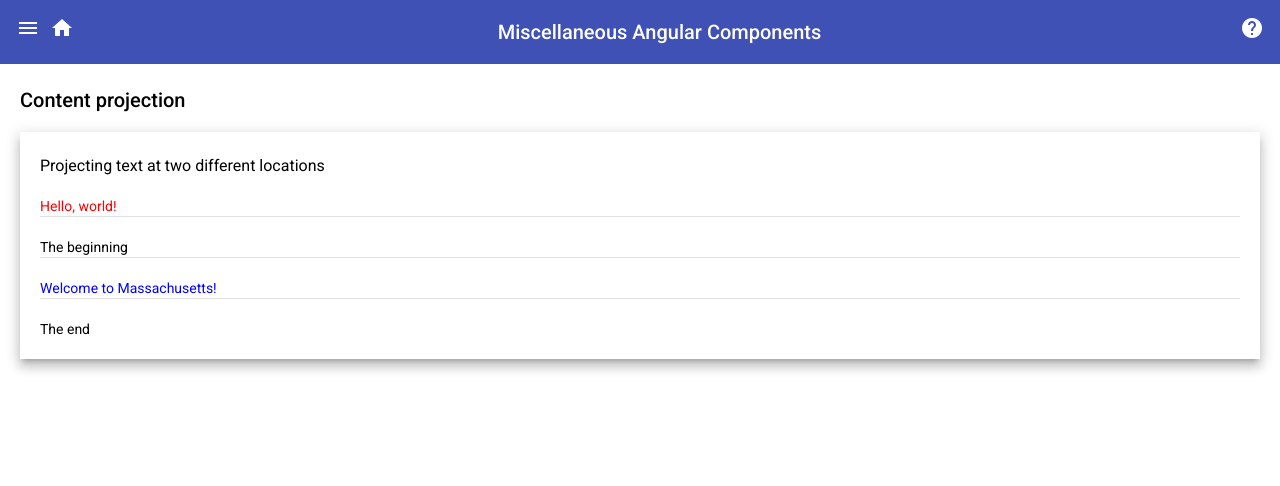
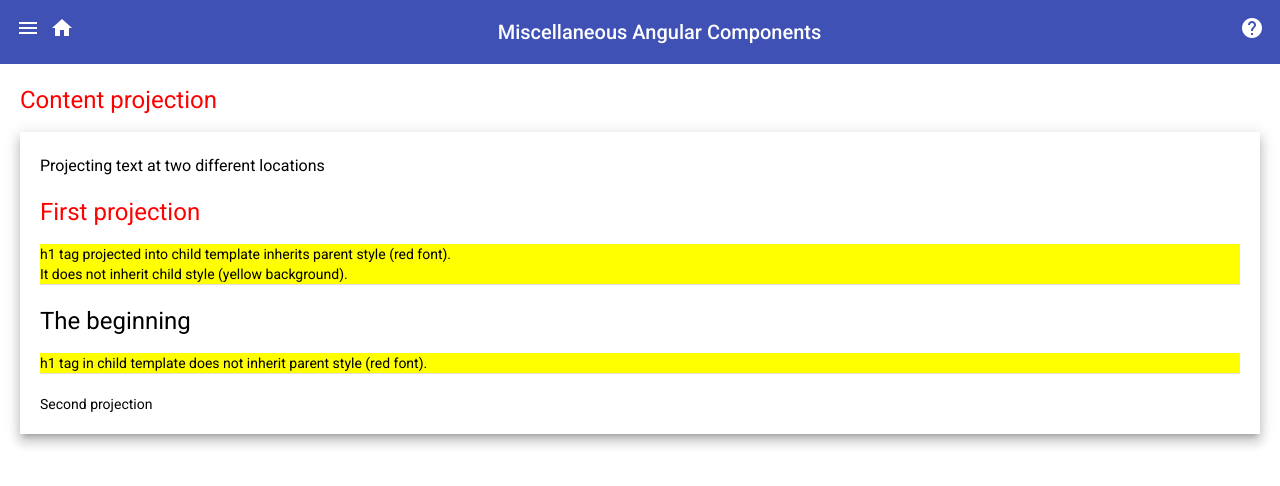
Before and after one commit to turingcs2005/angular_miscellaneous, an Angular app: page /content-projection in a window 1280 px wide. Shown: the top 486 px of the page. Built offline with nearby package versions, Linux system fonts and the light colour scheme.

Commit message:
minor changes

```diff
--- a/src/app/app-routing.module.ts
+++ b/src/app/app-routing.module.ts
@@ -11,7 +11,7 @@ const routes: Routes = [
   { path: 'cross-control-validation', loadChildren: () => import('./modules/cross-control-validation/cross-control-validation.module').then(m => m.CrossControlValidationModule) },
   { path: 'control-value-accessor', loadChildren: () => import('./modules/control-value-accessor/control-value-accessor.module').then(m => m.ControlValueAccessorModule) },
   { path: 'content-projection', loadChildren: () => import('./modules/content-projection/content-projection.module').then(m => m.ContentProjectionModule) },
-  { path: 'font-awesome', loadChildren: () => import('./modules/font-awesome/font-awesome.module').then(m => m.FontAwesomeModule) }
+  { path: 'font-awesome', loadChildren: () => import('./modules/font-awesome/font-awesome.module').then(m => m.FontAwesomeModule) },
 ];
 
 @NgModule({
--- a/src/app/modules/content-projection/child/child.component.html
+++ b/src/app/modules/content-projection/child/child.component.html
@@ -1,11 +1,11 @@
 <p class="mat-h3">Projecting text at two different locations</p>
 <ng-content select=".content1"></ng-content>
+<div>h1 tag projected into child template inherits parent style (red font).<br>
+    It does not inherit child style (yellow background).</div>
 <mat-divider></mat-divider><br>
 
-<div>The beginning</div>
+<h1>The beginning</h1>
+<div>h1 tag in child template does not inherit parent style (red font).</div>
 <mat-divider></mat-divider><br>
 
 <ng-content select=".content2"></ng-content>
-
-<mat-divider></mat-divider><br>
-<div>The end</div>
--- a/src/app/modules/content-projection/child/child.component.scss
+++ b/src/app/modules/content-projection/child/child.component.scss
@@ -0,0 +1,3 @@
+div {
+    background-color: yellow;
+}
--- a/src/app/modules/content-projection/content-projection.component.html
+++ b/src/app/modules/content-projection/content-projection.component.html
@@ -1,9 +1,9 @@
-<div class="mat-h2">Content projection</div>
+<h1>Content projection</h1>
 
 <div class="mat-elevation-z8 padded">
     <app-child>
-        <div class="content1">Hello, world!</div>
-        <div class="content2">Welcome to Massachusetts!</div>
+        <h1 class="content1">First projection</h1>
+        <div class="content2">Second projection</div>
     </app-child>
 </div>
 
--- a/src/app/modules/content-projection/content-projection.component.scss
+++ b/src/app/modules/content-projection/content-projection.component.scss
@@ -1,7 +1,3 @@
-.content1 {
+h1 {
     color: red;
 }
-
-.content2 {
-    color: blue;
-}
--- a/src/app/modules/font-awesome/font-awesome.component.html
+++ b/src/app/modules/font-awesome/font-awesome.component.html
@@ -2,7 +2,7 @@
 
 <form [formGroup]="myForm" (ngSubmit)="onSubmit()">
     <mat-form-field appearance="outline">
-        <button matPrefix mat-icon-button aria-label="Clear" disabled=true><mat-icon>person</mat-icon></button>
+        <button matPrefix mat-icon-button disabled=true><mat-icon>person</mat-icon></button>
         <mat-label>Name</mat-label>
         <input matInput formControlName="name">
     </mat-form-field>&nbsp; &nbsp;
@@ -10,8 +10,7 @@
     <mat-form-field appearance="outline">
         <mat-label>Email</mat-label>
         <input matInput formControlName="email" type="email">
-        <button matSuffix mat-icon-button aria-label="Clear" disabled=true>
-    <mat-icon>email</mat-icon>
+        <button matSuffix mat-icon-button disabled=true><mat-icon>email</mat-icon>
   </button>
     </mat-form-field>
 </form>
```
